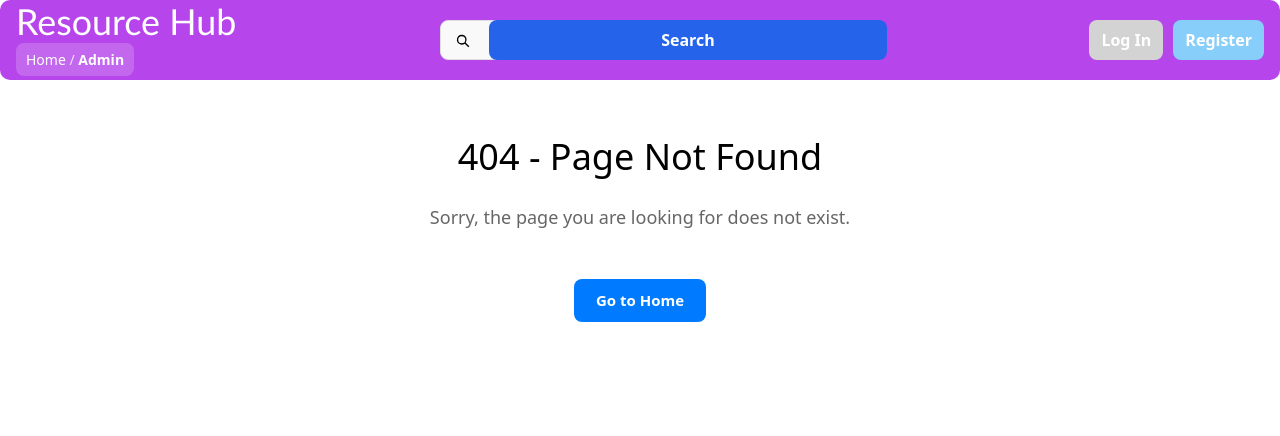
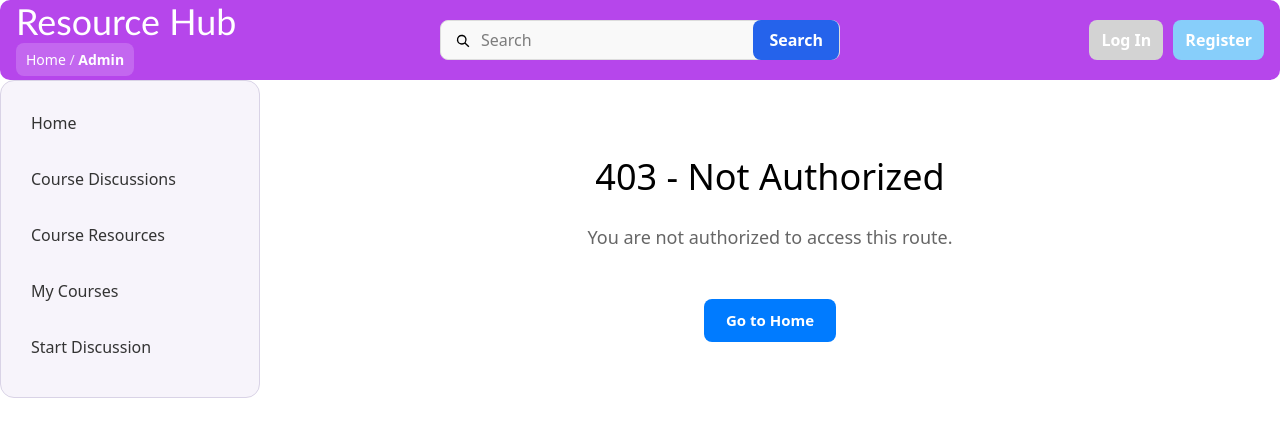
Before and after one commit to COSC-360/ResourceHub, a React (Vite) app in the folder client/: page /admin in a window 1280 px wide. Before the commit this address had no page. Shown: the top 436 px of the page. Built offline with nearby package versions, Linux system fonts and the light colour scheme.

Commit message:
Admin panel, admin privileges in access token, route protection

```diff
--- a/client/src/App.jsx
+++ b/client/src/App.jsx
@@ -1,3 +1,4 @@
+import { useContext } from "react";
 import { Routes, Route, Outlet, Navigate } from "react-router-dom";
 import "./components/Feed/FeedPost.jsx";
 import "./App.css";
@@ -14,9 +15,11 @@ import MyCoursesPage from "./components/MyCoursesPage/MyCoursesPage.jsx";
 import AddMyCoursePage from "./components/AddMyCoursePage/AddMyCourse.jsx";
 import CreatePost from "./pages/CreatePost.jsx";
 import ProfilePage from "./components/ProfilePage/ProfilePage.jsx";
-
+import AdminPanel from "./components/AdminPanel/AdminPanel.jsx";
 import CreateCourse from "./components/CreateCourse/CreateCourse.jsx";
 import UpdateCourseInfo from "./components/UpdateCourseInfo/UpdateCourseInfo.jsx";
+import NotAuthorized from "./components/NotAuthorized/NotAuthorized.jsx";
+import AuthContext from "./AuthContext.jsx";
 
 // Main layout component that includes the header and sidebar,
 // and an Outlet for rendering the main content based on the route
@@ -35,6 +38,13 @@ function MainLayout() {
   );
 }
 
+function AdminRoute({ children }) {
+  const { user } = useContext(AuthContext);
+  const admin = user?.admin;
+
+  return admin ? children : <NotAuthorized />;
+}
+
 function App() {
   return (
     <Routes>
@@ -50,13 +60,28 @@ function App() {
         <Route path="/register" element={<SignupForm />} />
         <Route path="/information" element={<InformationForm />} />
         <Route path="/profile" element={<ProfilePage />} />
+        <Route
+          path="/admin"
+          element={
+            <AdminRoute>
+              <AdminPanel />
+            </AdminRoute>
+          }
+        />
 
         {/* redirect /courses to home */}
         <Route path="/courses" element={<Navigate to="/" replace />} />
       </Route>
 
       <Route path="/courses/create" element={<CreateCourse />} />
-      <Route path="/courses/:courseId/update" element={<UpdateCourseInfo />} />
+      <Route
+        path="/courses/:courseId/update"
+        element={
+          <AdminRoute>
+            <UpdateCourseInfo />
+          </AdminRoute>
+        }
+      />
       <Route path="*" element={<NotFound />} />
     </Routes>
   );
--- /dev/null
+++ b/client/src/components/AdminPanel/AdminPanel.jsx
@@ -0,0 +1,9 @@
+export function AdminPanel() {
+    return (
+        <div>
+            <h1>Admin Panel</h1>
+        </div>
+    );
+}
+
+export default AdminPanel;
--- a/client/src/components/Header/Header.jsx
+++ b/client/src/components/Header/Header.jsx
@@ -11,6 +11,7 @@ userType "user" = registered
 userType "admin" = registered */
 export function Header(){
     const { user } = useContext(AuthContext);
+    const admin = user?.admin;
 
     return (
         <>
@@ -25,7 +26,7 @@ export function Header(){
                     <SearchBar />
                 </div>
                 <div className="buttonDiv">
-                    <ProfileHeader userType={user ? "user" : undefined}/>
+                    <ProfileHeader userType={admin ? "admin" : user ? "user" : undefined}/>
                 </div>
             </div>
         </>
--- /dev/null
+++ b/client/src/components/NotAuthorized/NotAuthorized.css
@@ -0,0 +1,37 @@
+.not-authorized-container {
+    text-align: center;
+    padding: 50px;
+}
+
+.not-authorized-title {
+    font-size: 36px;
+    margin-bottom: 20px;
+}
+
+.not-authorized-message {
+    font-size: 18px;
+    color: #666;
+}
+
+.not-authorized-link {
+    display: inline-block;
+    margin-top: 28px;
+    padding: 10px 22px;
+    font-size: 15px;
+    font-weight: 600;
+    text-decoration: none;
+    color: #fff;
+    background: #007bff;
+    border-radius: 8px;
+    transition: background-color 0.2s ease;
+}
+
+.not-authorized-link:hover {
+    background: #0056b3;
+    color: #fff;
+}
+
+.not-authorized-link:focus-visible {
+    outline: 2px solid #007bff;
+    outline-offset: 3px;
+}
--- /dev/null
+++ b/client/src/components/NotAuthorized/NotAuthorized.jsx
@@ -0,0 +1,15 @@
+import Header from '../Header/Header';
+import './NotAuthorized.css';
+import { Link } from 'react-router-dom';
+
+export default function NotAuthorized() {
+    return (
+        <>
+            <div className="not-authorized-container">
+                <h1 className="not-authorized-title">403 - Not Authorized</h1>
+                <p className="not-authorized-message">You are not authorized to access this route.</p>
+                <Link to="/" className="not-authorized-link">Go to Home</Link>
+            </div>
+        </>
+    );
+}
--- a/client/src/components/ProfileHeader/ProfileHeader.css
+++ b/client/src/components/ProfileHeader/ProfileHeader.css
@@ -59,7 +59,8 @@
 }
 
 .adminPanel {
-    background-color: white;
+    background-color: #2563eb;
+    color: #fff;
     border: none;
     border-radius: 8px;
     padding: 8px 12px;
@@ -68,8 +69,8 @@
 }
 
 .adminPanel:hover {
-    background: var(--rh-redirect-hover-bg);
-    color: var(--rh-redirect-hover-color);
+    background: #1d4ed8;
+    color: #fff;
 }
 
 .signIn {
--- a/client/src/components/SearchBar/SearchBar.css
+++ b/client/src/components/SearchBar/SearchBar.css
@@ -24,6 +24,11 @@
 
 .searchButton {
   flex-shrink: 0;
+  flex: 0 0 auto;
+  width: auto;
+  display: inline-flex;
+  align-items: center;
+  justify-content: center;
   height: 40px;
   padding: 0 16px;
   border: none;
```
Also changed, not shown: client/src/components/AdminPanel/AdminPanel.css (added), 1 other file (tests, documents, lock files or other folders).
